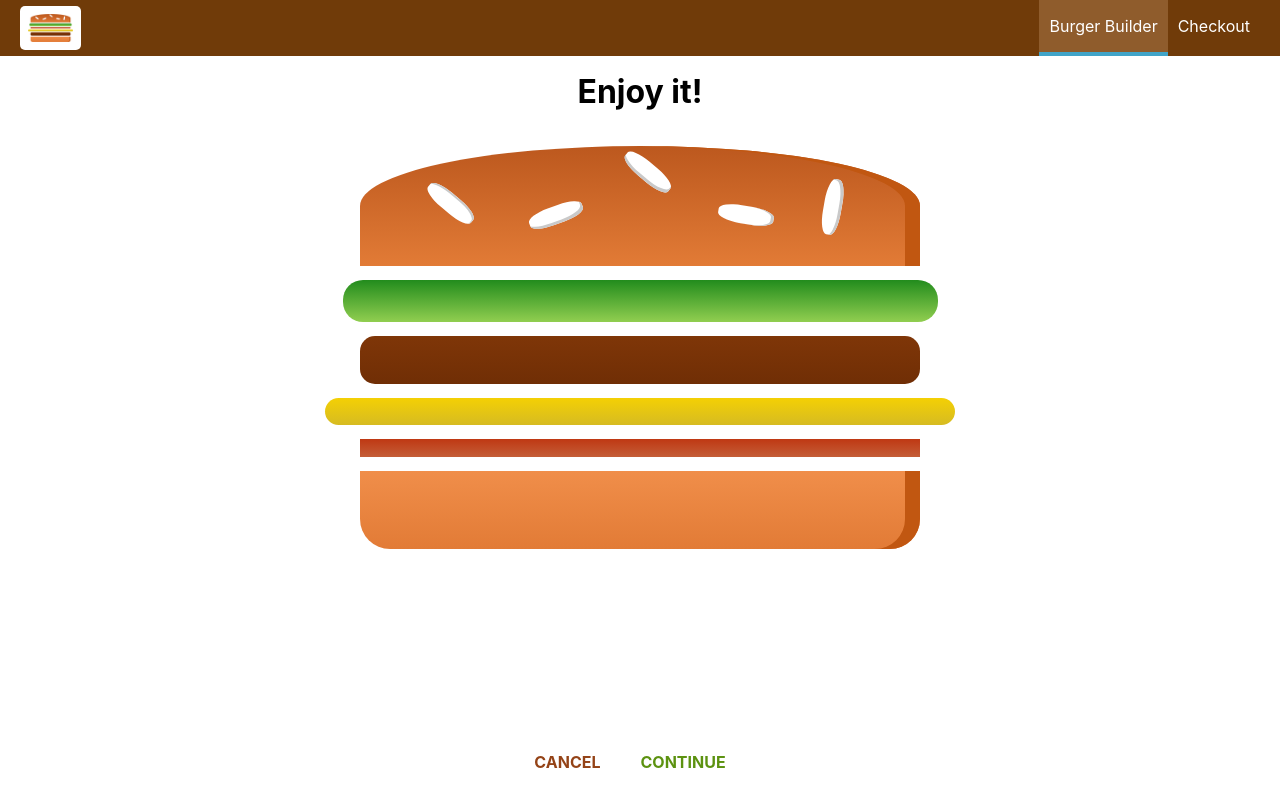
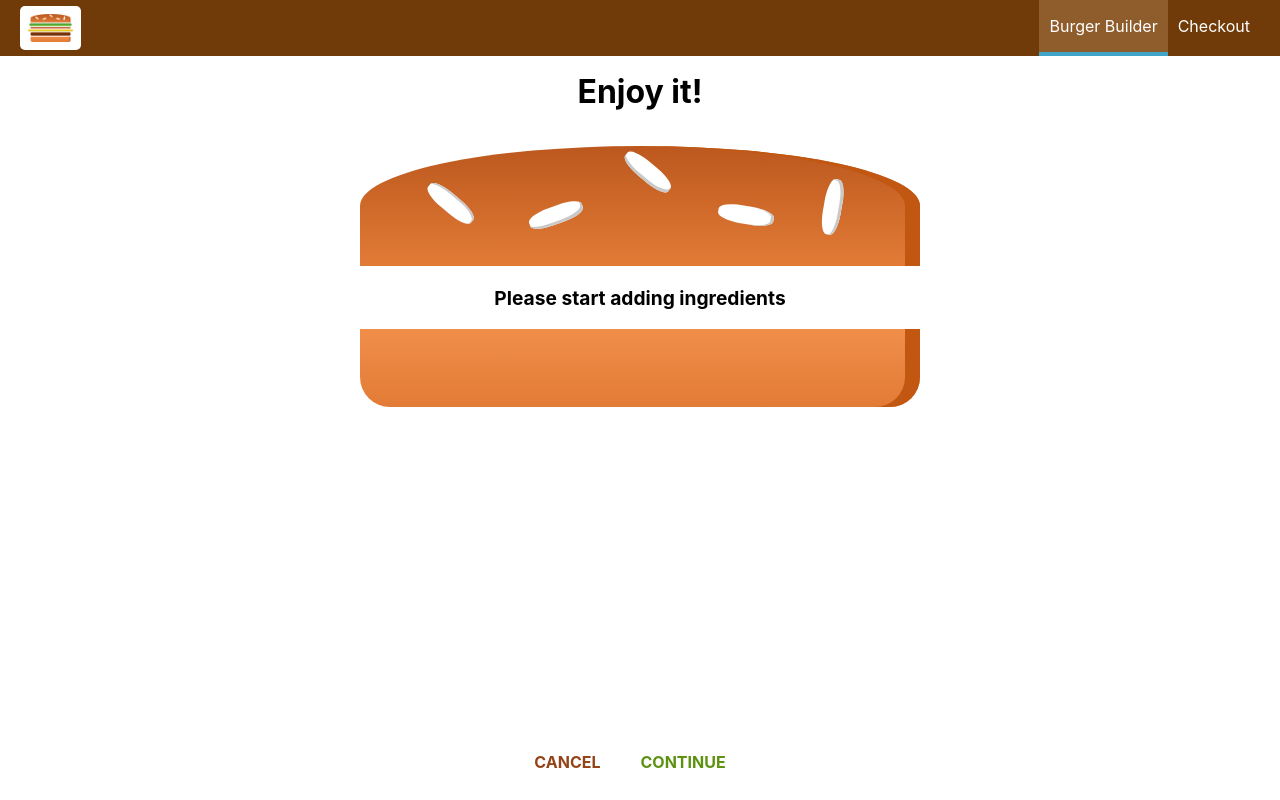
Before and after one commit to jhosehprendon/ingredient-app, a React (Create React App) app: page /checkout in a window 1280 px wide. Built offline with nearby package versions, Linux system fonts and the light colour scheme; the HTML template or start-up script is replaced by a standard one.

Commit message:
Passing ingredients with query params

```diff
--- a/src/components/Oder/CheckoutSummary/CheckoutSummary.js
+++ b/src/components/Oder/CheckoutSummary/CheckoutSummary.js
@@ -13,12 +13,12 @@
             </div>
             <Button
                 btnType='Danger'
-                clicked
+                clicked={props.checkoutCanceled}
                 >CANCEL
             </Button>
             <Button
                 btnType='Success'
-                clicked
+                clicked={props.checkoutContinued}
                 >CONTINUE
             </Button>
         </div>
--- a/src/containers/BurgerBuilder/BurgerBuilder.js
+++ b/src/containers/BurgerBuilder/BurgerBuilder.js
@@ -107,38 +107,51 @@
 
     purchaseContinueHandler = () => {
         // alert('Order placed!')
-        this.setState({
-            loading: true
-        });
+        // this.setState({
+        //     loading: true
+        // });
 
-        const order = {
-            ingredients: this.state.ingredients,
-            price: this.state.totalPrice,
-            customer: {
-                name: 'Pepito Perez',
-                address: {
-                    street: 'Calle 151 Bogota',
-                    zipCode: '11100',
-                    country: 'Colombia'
-                },
-                email: 'test@test.com'
-            },
-            deliveryMethod: 'fastest'
+        // const order = {
+        //     ingredients: this.state.ingredients,
+        //     price: this.state.totalPrice,
+        //     customer: {
+        //         name: 'Pepito Perez',
+        //         address: {
+        //             street: 'Calle 151 Bogota',
+        //             zipCode: '11100',
+        //             country: 'Colombia'
+        //         },
+        //         email: 'test@test.com'
+        //     },
+        //     deliveryMethod: 'fastest'
+        // }
+
+        // axios.post('/orders.json', order)
+        //     .then(response => {
+        //         this.setState({
+        //             loading: false,
+        //             purchasing: false
+        //         })
+        //     })
+        //     .catch(err => {
+        //         this.setState({
+        //             loading: false,
+        //             purchasing: false
+        //         })
+        //     });
+
+        const queryParams = [];
+
+        for (let i in this.state.ingredients) {
+            queryParams.push(encodeURIComponent(i) + '=' + encodeURIComponent(this.state.ingredients[i]));
         }
 
-        axios.post('/orders.json', order)
-            .then(response => {
-                this.setState({
-                    loading: false,
-                    purchasing: false
-                })
-            })
-            .catch(err => {
-                this.setState({
-                    loading: false,
-                    purchasing: false
-                })
-            })
+        const queryString = queryParams.join('&')
+
+        this.props.history.push({
+            pathname: '/checkout',
+            search: '?' + queryString
+        })
     }
 
     render() {
--- a/src/containers/Checkout/Checkout.js
+++ b/src/containers/Checkout/Checkout.js
@@ -12,10 +12,31 @@
         }
     }
 
+    componentDidMount() {
+        const query = new URLSearchParams(this.props.location.search);
+        const ingredients = {};
+        for (let param of query.entries()) {
+            ingredients[param[0]] = +param[1]
+        }
+        this.setState({ingredients: ingredients});
+    }
+
+    checkoutCanceledHandler = () => {
+        this.props.history.goBack()
+    }
+
+    checkoutContinuedHandler = () => {
+        this.props.history.replace('/checkout/contact-data')
+    }
+
     render() {
         return (
             <div>
-                <CheckoutSummary ingredients={this.state.ingredients}/>
+                <CheckoutSummary
+                    ingredients={this.state.ingredients}
+                    checkoutCanceled={this.checkoutCanceledHandler}
+                    checkoutContinued={this.checkoutContinuedHandler}
+                />
             </div>
         )
     }
```
